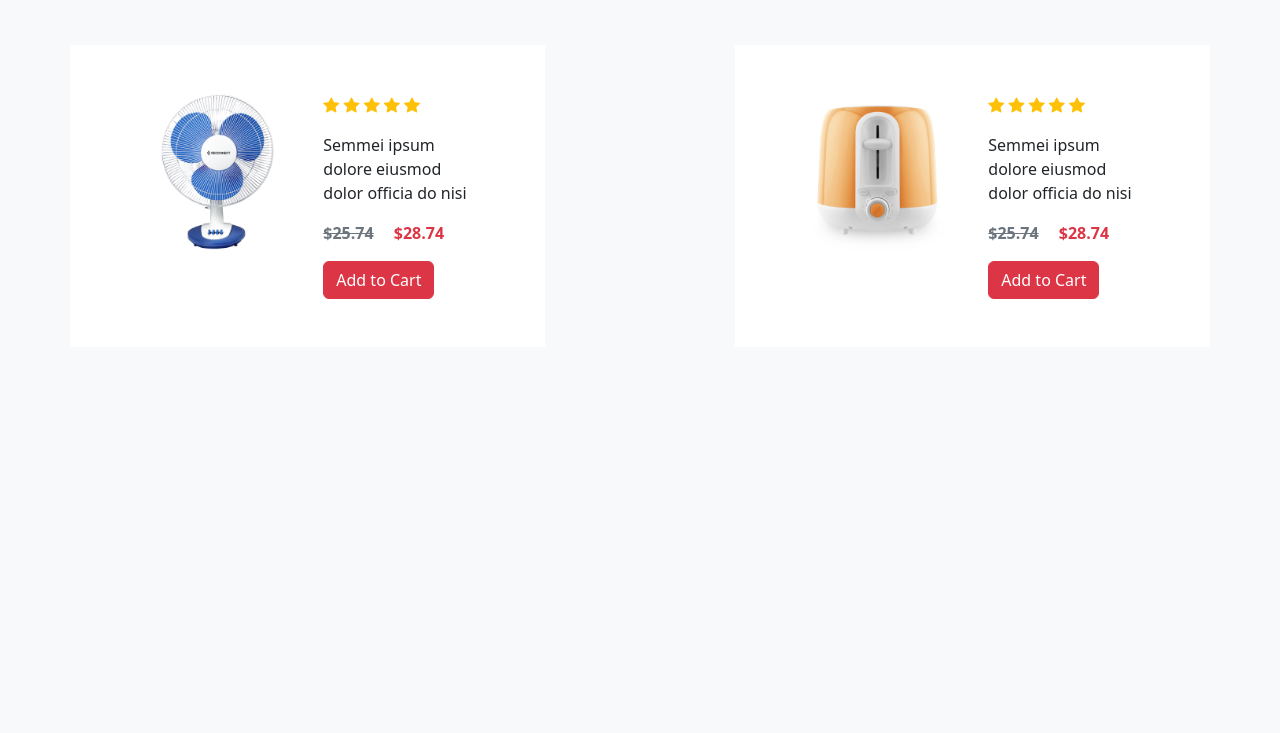
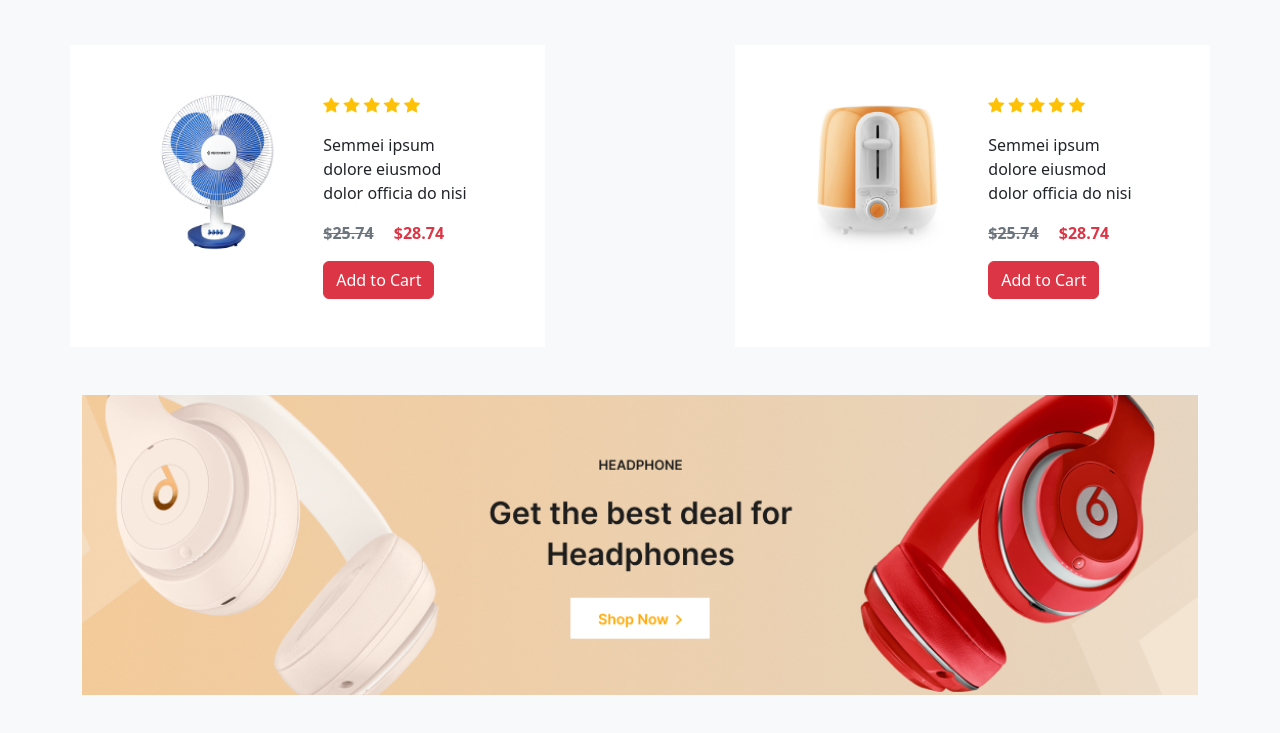
Before and after one commit to kibriaro/bootstrap-project-one, a plain HTML site: page index.html in a window 1280 px wide. Shown: the part 3567-4300 px from the top of the page. Before the commit the page ends 3962 px from the top, so only its background shows below. Drawn offline with nearby package versions, Linux system fonts and the light colour scheme.

Commit message:
best deal section

```diff
--- a/index.html
+++ b/index.html
@@ -679,6 +679,12 @@
 
         </section>
 
+        <section class="container my-5">
+          <a href="https://www.facebook.com">
+            <div style="background-image: url(images/headphoneSlide.png); height: 300px; background-repeat: no-repeat; background-position: center; background-size: cover;"></div>
+          </a>
+        </section>
+
 
 
 
```
